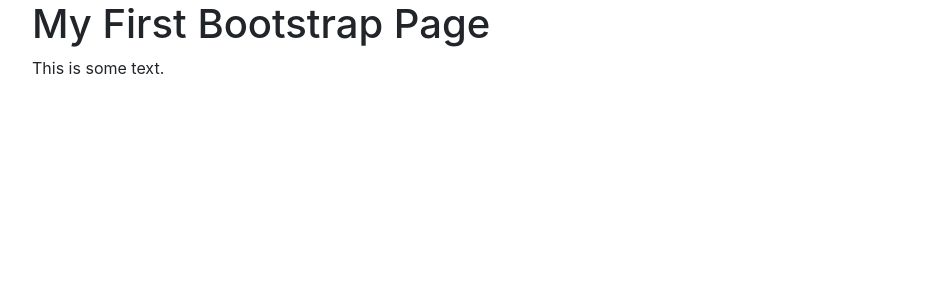
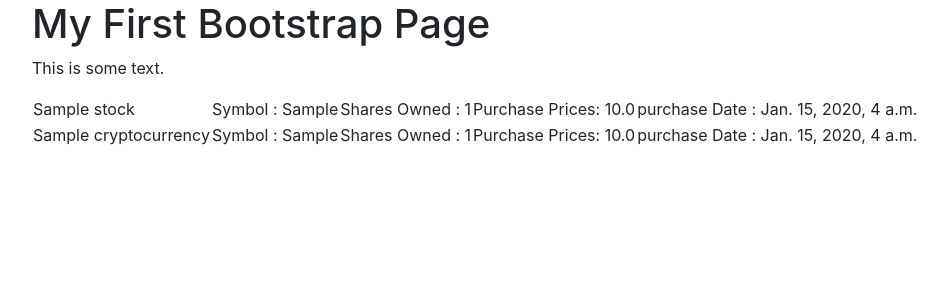
Before and after one commit to adorcy/financial1, a Django app: template financial/templates/Financial/customer_detail.html in a window 1280 px wide. Shown: the top 300 px of the page, without its empty margins (53-1000 px from the left). Run offline with Django 3.2, Linux system fonts and the light colour scheme; the template is opened without the code that fills it: values that come from a table or form of the project are taken from there, others are empty; tables that the repository leaves empty hold one stand-in row (values such as "Sample post"); some libraries are stand-ins or nearby versions.

Commit message:
Formatted the customer detail page to display as table

```diff
--- a/financial/models.py
+++ b/financial/models.py
@@ -29,6 +29,7 @@ class Stock(models.Model):
 class Cryptocurrency(models.Model):
     id = models.AutoField(primary_key=True)
     customer = models.ForeignKey('Customer', on_delete=models.CASCADE)
+    symbol = models.CharField(max_length=5)
     name = models.TextField()
     number_of_coins = models.IntegerField()
     purchase_price = models.FloatField()
--- a/financial/templates/Financial/customer_detail.html
+++ b/financial/templates/Financial/customer_detail.html
@@ -6,7 +6,32 @@
             <title>Customer Details</title>
         </head>
         <body>
+        <div>
+        <table>
+            {% for stock in stocks %}
+                {% if stock.customer.id == customer.id %}
+                    <tr>
+                        <td>{{ stock.name }}</td>
+                        <td> Symbol         : {{ stock.symbol }}</td>
+                        <td> Shares Owned   : {{ stock.number_of_shares }}</td>
+                        <td> Purchase Prices: {{ stock.purchase_price }}</td>
+                        <td> purchase Date  : {{ stock.date_purchased }}</td>
+                    </tr>
+                {% endif %}
+            {% endfor %}
 
+            {% for cryptocurrency in cryptocurrencies %}
+                {% if cryptocurrency.customer.id == customer.id %}
+                    <tr><td>{{ cryptocurrency.name }}</td>
+                    <td> Symbol         : {{ cryptocurrency.symbol }}</td>
+                    <td> Shares Owned   : {{ cryptocurrency.number_of_coins }}</td>
+                    <td> Purchase Prices: {{ cryptocurrency.purchase_price }}</td>
+                    <td> purchase Date  : {{ cryptocurrency.date_purchased }}</td>
+                    </tr>
+                {% endif %}
+            {% endfor %}
+        </table>
+        </div>
         </body>
     </html>
 {% endblock %}
--- a/financial/views.py
+++ b/financial/views.py
@@ -1,6 +1,8 @@
 from django.shortcuts import render, get_object_or_404
 from django.utils import timezone
 from .models import Customer
+from .models import Stock
+from .models import Cryptocurrency
 
 
 def customer_list(request):
@@ -9,4 +11,6 @@ def customer_list(request):
 
 def customer_detail(request, pk):
     customer = get_object_or_404(Customer, pk=pk)
-    return render(request, 'financial/customer_detail.html', {'customer': customer})
+    stocks = Stock.objects.filter(created__lte=timezone.now()).order_by('date_purchased')
+    cryptocurrencies = Cryptocurrency.objects.filter(created__lte=timezone.now()).order_by('date_purchased')
+    return render(request, 'financial/customer_detail.html', {'customer': customer, 'stocks': stocks,  'cryptocurrencies': cryptocurrencies},)
```
Also changed, not shown: financial/templates/Financial/stock_list.html (added, +26 -0 lines), financial/migrations/0003_auto_20180224_2016.py (added), financial/migrations/0004_stock_symbol.py (added).
